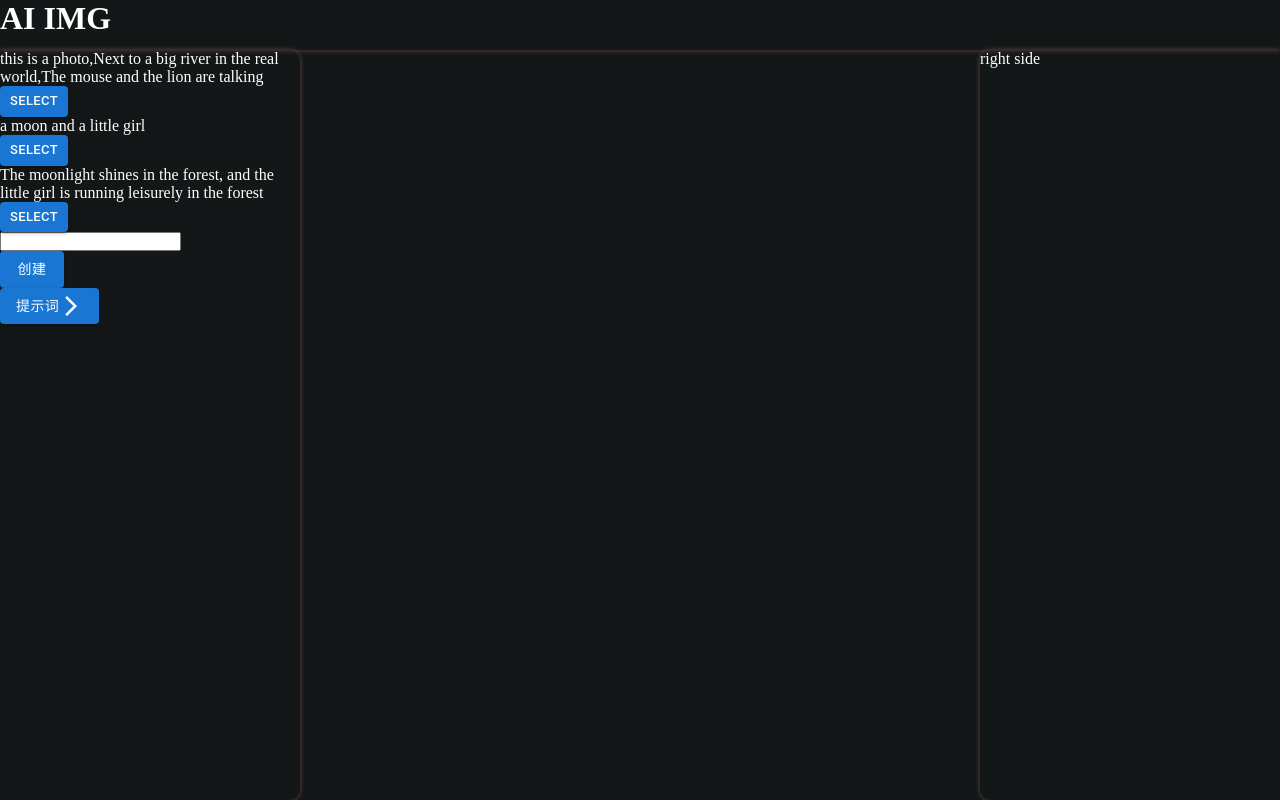
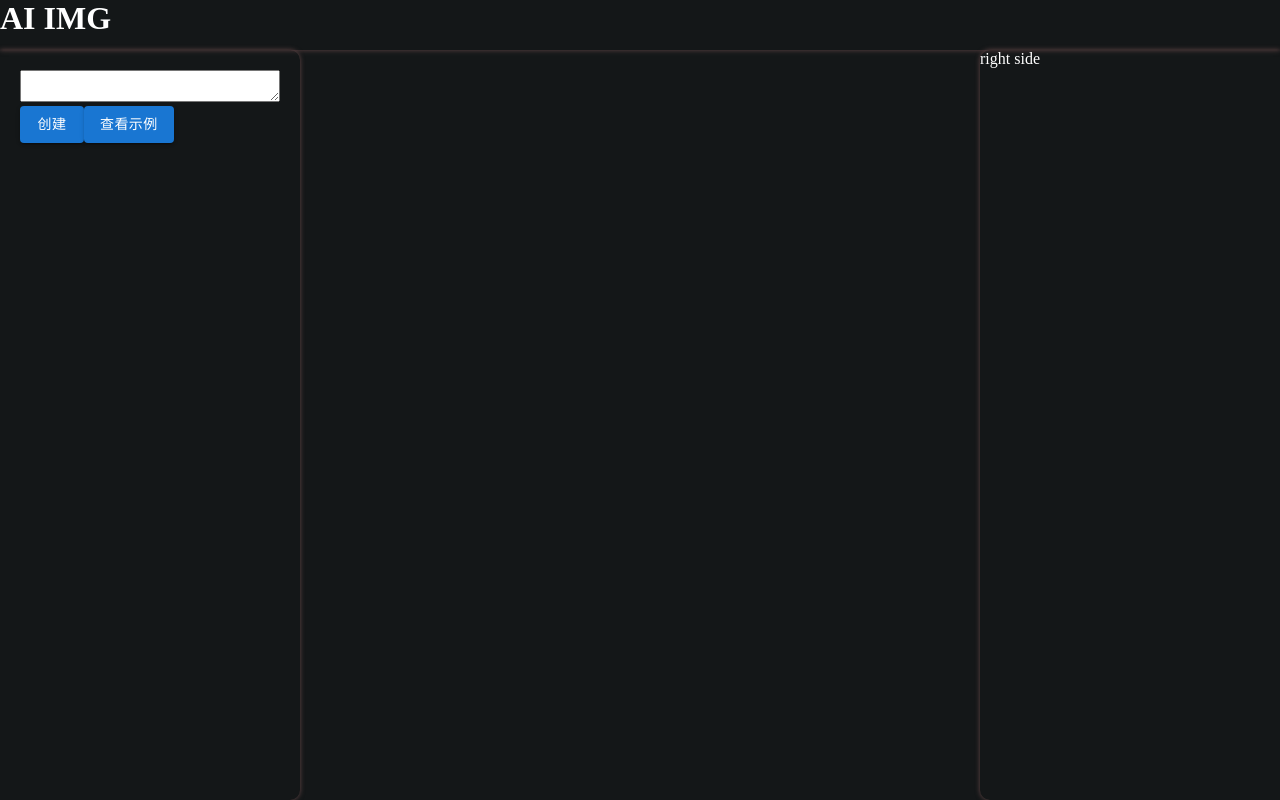
Before and after one commit to linround/AI_IMG, a React (Vite) app: page / in a window 1280 px wide. Built offline with nearby package versions, Linux system fonts and the light colour scheme; what @fal-ai/serverless-client would draw is missing.

Commit message:
feature: create prompt

```diff
--- a/src/AIModels/SDXLLightning.module.less
+++ b/src/AIModels/SDXLLightning.module.less
@@ -1 +1,9 @@
-.textArea{}
+.textArea{
+  width: 100%;
+}
+.textAreaContainer{
+  padding: 20px;
+}
+.sdxContainer{
+  padding: 20px;
+}
--- a/src/AIModels/SDXLLightning.tsx
+++ b/src/AIModels/SDXLLightning.tsx
@@ -5,7 +5,8 @@ import {demoPromptsContext} from "../context/contextInit.ts";
 import Button from "@mui/material/Button";
 import Popover from "@mui/material/Popover";
 import Typography from "@mui/material/Typography";
-import ArrowForwardIosIcon from '@mui/icons-material/ArrowForwardIos';
+import styleCss from './SDXLLightning.module.less'
+import {PromptDemoComponent} from "../Layout/PromptDemoComponent.tsx";
 
 
 
@@ -24,7 +25,7 @@ export function SDXLLightning() {
       setImgURL(images[0].url)
     }
   }
-  const onChange= (e:React.ChangeEvent<HTMLInputElement>) => {
+  const onChange= (e:React.ChangeEvent<HTMLTextAreaElement>) => {
     setCurrentPrompt(e.target.value)
   }
 
@@ -41,27 +42,34 @@ export function SDXLLightning() {
   const open = Boolean(anchorEl);
   const id = open ? 'simple-popover' : undefined;
   return (
-    <div>
-      <input defaultValue={currentPrompt} onChange={onChange}/>
+    <div className={styleCss.sdxContainer}>
+      <div>
+        <textarea className={styleCss.textArea} defaultValue={currentPrompt} onChange={onChange}/>
+      </div>
       <div>
         <Button variant={'contained'} onClick={onClick}>创建</Button>
+        <Button aria-describedby={id} variant="contained" onClick={handleClick}>
+          查看示例
+        </Button>
       </div>
+
       <div>
-        <Button aria-describedby={id} variant="contained" onClick={handleClick}>
-          提示词
-          <ArrowForwardIosIcon />
-        </Button>
         <Popover
           id={id}
           open={open}
           anchorEl={anchorEl}
           onClose={handleClose}
           anchorOrigin={{
-            vertical: 'bottom',
+            vertical: 'center',
+            horizontal: 'right',
+          }}
+          transformOrigin={{
+            vertical: 'center',
             horizontal: 'left',
-          }}
-        >
-          <Typography sx={{ p: 2 }}>The content of the Popover.</Typography>
+          }}>
+          <Typography sx={{ p: 2 }}>
+            <PromptDemoComponent/>
+          </Typography>
         </Popover>
       </div>
     </div>
--- a/src/Layout/LeftSide.tsx
+++ b/src/Layout/LeftSide.tsx
@@ -1,15 +1,8 @@
 import layoutCss from './layout.module.less'
-import  {useContext} from "react";
-import {demoPromptsContext} from "../context/contextInit.ts";
 import {SDXLLightning} from "../AIModels/SDXLLightning.tsx";
-import {PromptsItem} from "./leftSideComponent/PromptsItem.tsx";
 export function LeftSide() {
-  const {setCurrentPrompt,prompts} = useContext(demoPromptsContext)
   return (
     <div className={layoutCss.leftSideContainer}>
-      {prompts.map((prompt,index) => {
-          return (<PromptsItem key={index} onSelect={()=>setCurrentPrompt(prompt)} prompt={prompt} />)
-        })}
       <SDXLLightning   />
     </div>
   )
--- /dev/null
+++ b/src/Layout/PromptDemoComponent.tsx
@@ -0,0 +1,13 @@
+import {PromptsItem} from "./leftSideComponent/PromptsItem.tsx";
+import {useContext} from "react";
+import {demoPromptsContext} from "../context/contextInit.ts";
+
+export function PromptDemoComponent() {
+
+  const {setCurrentPrompt,prompts} = useContext(demoPromptsContext)
+  return (
+    prompts.map((prompt,index) => {
+      return (<PromptsItem key={index} onSelect={()=>setCurrentPrompt(prompt)} prompt={prompt} />)
+    })
+  )
+}
```
